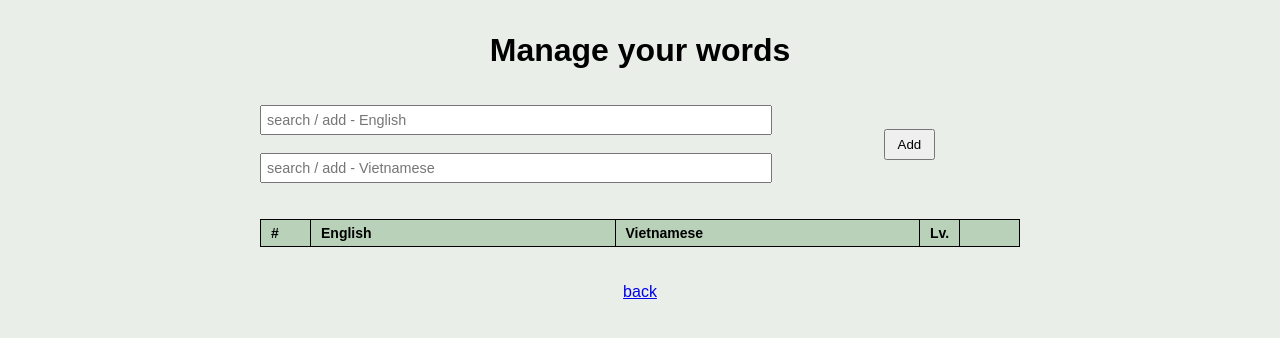
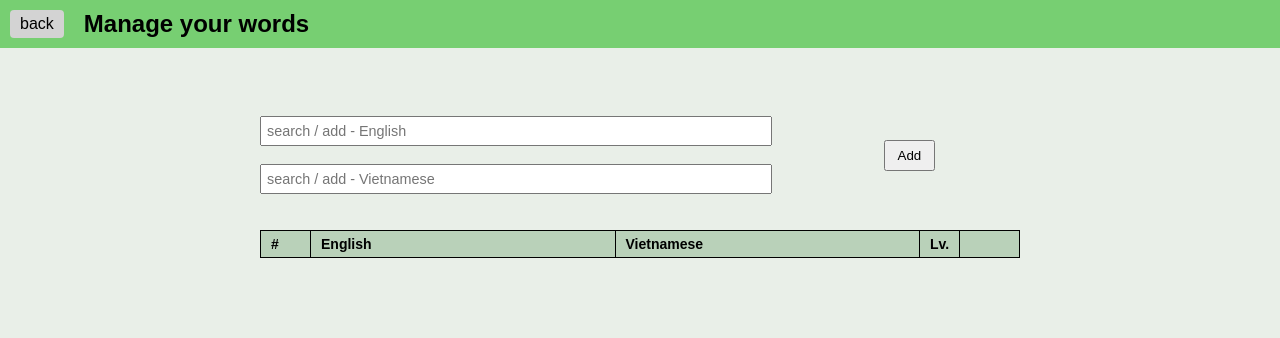
Before and after one commit to talfedev/simple-vn-word-memorizer, a SvelteKit app: page /manage-words in a window 1280 px wide. Shown: the top 338 px of the page. Built offline with nearby package versions, Linux system fonts and the light colour scheme.

Commit message:
update: move back button to top

```diff
--- a/src/routes/manage-words/+page.svelte
+++ b/src/routes/manage-words/+page.svelte
@@ -94,8 +94,11 @@
     }
 </script>
 
+<div class="header-div">
+	<a href="{base}/">back</a>
+	<h1>Manage your words</h1>
+</div>
 <main>
-	<h1>Manage your words</h1>
 	<br />
 	<br />
 	<div class="inputs-and-button">
@@ -134,7 +137,6 @@
 	</table>
 	<br />
 	<br />
-	<a href="{base}/">back</a>
 </main>
 
 <dialog bind:this={dialogRef}>
@@ -165,6 +167,29 @@
 		text-align: center;
 		padding: 0 20px;
 		padding-top: 2rem;
+	}
+
+	.header-div {
+		display: flex;
+		background-color: rgb(119, 207, 114);
+		padding: 10px;
+		gap: 20px;
+
+		h1 {
+			font-size: 1.5rem;
+		}
+
+		a {
+			text-decoration: none;
+			background-color: lightgray;
+			color: black;
+			padding: 5px 10px;
+			border: none;
+			border-radius: 4px;
+			// position: absolute;
+			// top: 10px;
+			// left:10px;
+		}
 	}
 
 	.inputs-and-button {
```
